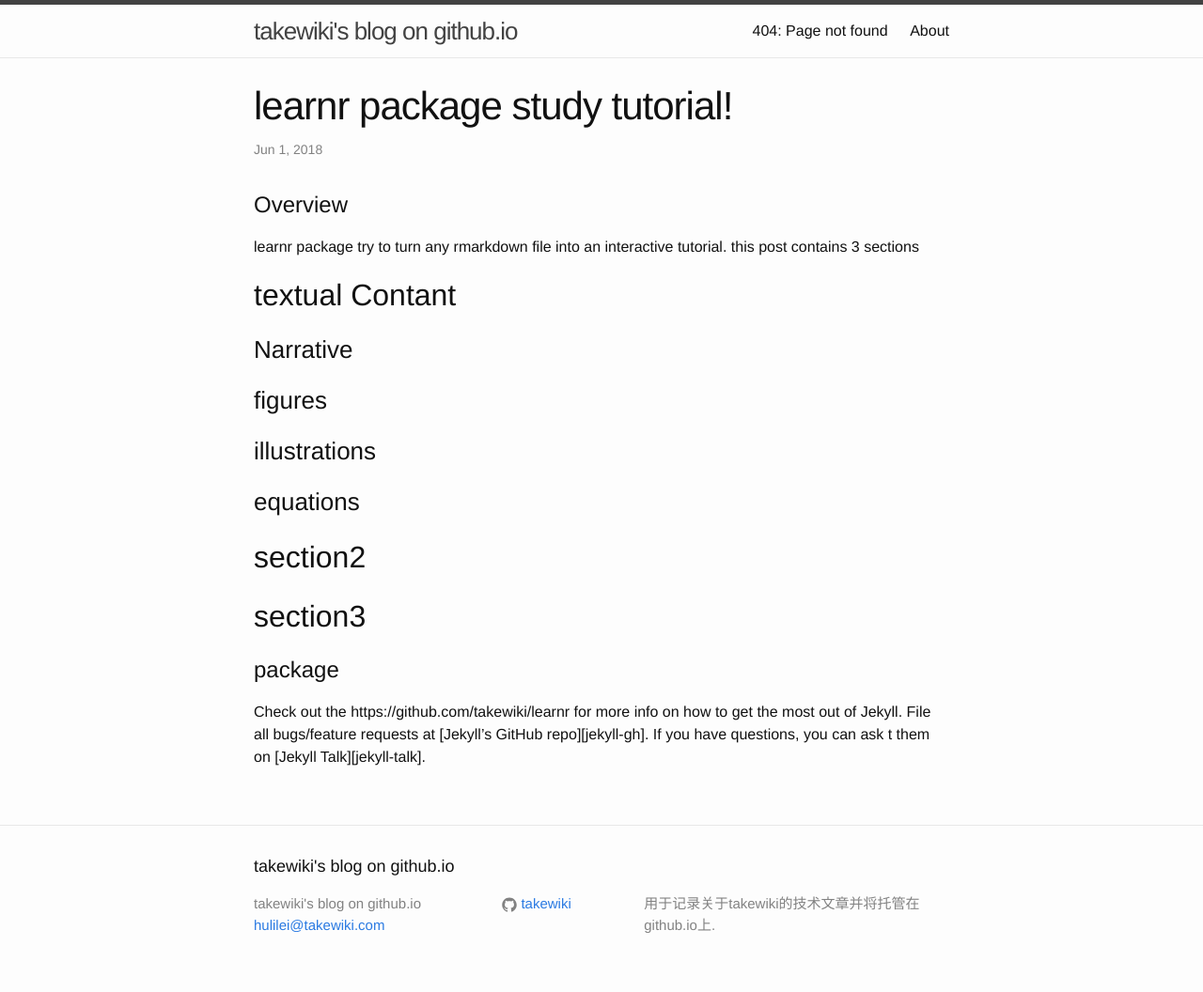
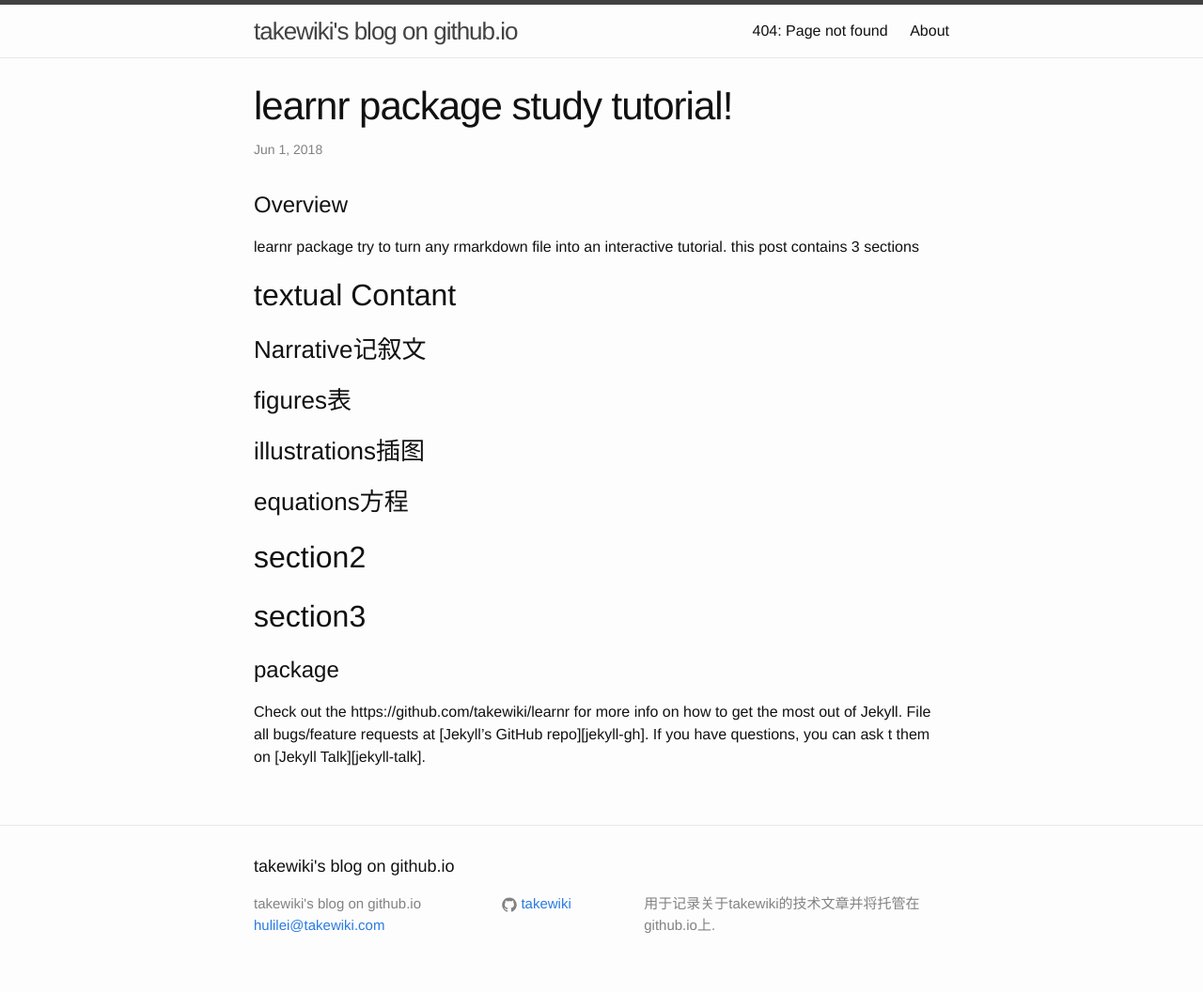
Before and after one commit to takewiki/takewiki.github.io, a Jekyll site: the page built from _posts/2018-06-01-learnr package tutorial.markdown, in a window 1280 px wide. Shown: the whole page at 94% size. Built offline with Jekyll 4.4.1, drawn with Linux system fonts in a browser that asks for light colours.

Commit message:
update the chinese text note

```diff
--- a/_posts/2018-06-01-learnr package tutorial.markdown
+++ b/_posts/2018-06-01-learnr package tutorial.markdown
@@ -10,13 +10,13 @@ this post contains 3 sections
 
 ## textual Contant
 
-### Narrative
+### Narrative记叙文
 
-### figures
+### figures表
 
-### illustrations
+### illustrations插图
 
-### equations
+### equations方程
 
 ## section2
 
```
